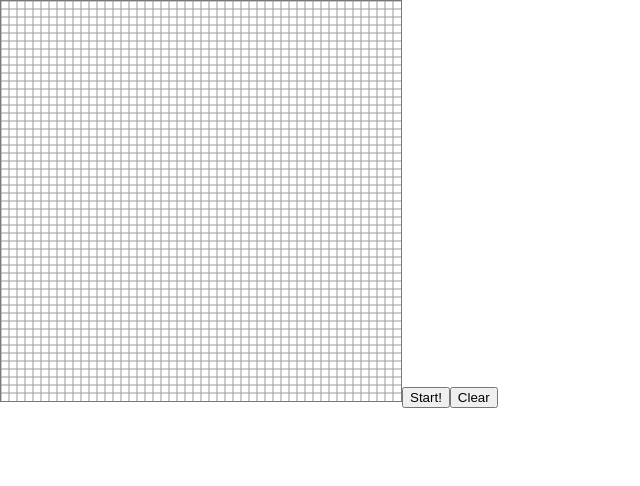
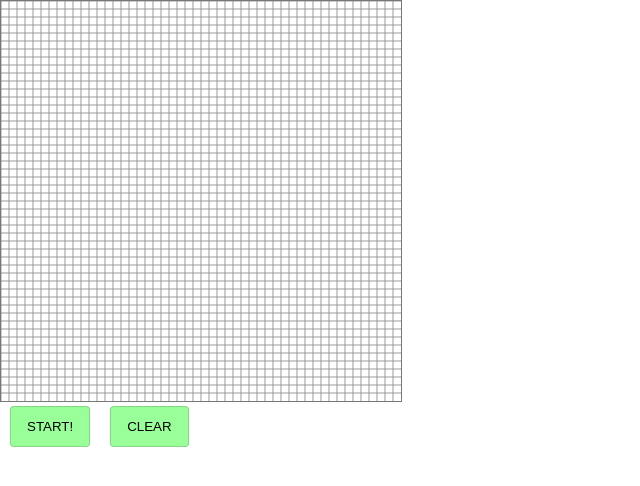
Before and after one commit to pablogarin/astar_nodejs, a React (Create React App) app: page / in a window 1280 px wide. Shown: the top 486 px of the page, without its empty margins (0-640 px from the left). Built offline with nearby package versions, Linux system fonts and the light colour scheme.

Commit message:
Fix: added styled component and improved button behaviour

```diff
--- a/src/App.js
+++ b/src/App.js
@@ -1,6 +1,7 @@
 import React, { useRef, useEffect, useState } from 'react';
 import Node from './classes/Node';
 import Heap from './classes/Heap';
+import Button from './styled/Button'
 
 const colors = {
   WHITE: '#fff',
@@ -132,6 +133,7 @@ function App() {
   const [startNode, setStartNode] = useState(null);
   const [endNode, setEndNode] = useState(null);
   const [matrix, setMatrix] = useState([]);
+  const [isRunning, setIsRunning] = useState(false);
   const width = 400;
   const size = 50;
 
@@ -145,6 +147,7 @@ function App() {
   }, [canvasRef]);
 
   const selectNode = (e, override=false) => {
+    if (isRunning) return;
     const { pageX, pageY } = e;
     if (pageX < 0 || pageX >= width || pageY < 0 || pageY >= width) {
       setStartSelecting(false);
@@ -187,6 +190,8 @@ function App() {
   }
 
   const pathFinder = async () => {
+    if (isRunning) return;
+    setIsRunning(true)
     if (startNode && endNode) {
       matrix.forEach(row => row.forEach(node => {
         if (!node.isStart && !node.isEnd && !node.isBlocked) {
@@ -204,6 +209,7 @@ function App() {
       }
       updateGrid();
     }
+    setIsRunning(false);
   }
 
   const clearNodes = () => {
@@ -215,6 +221,7 @@ function App() {
 
   return (
     <div className="App">
+      <div>
         <canvas
           ref={canvasRef}
           onMouseDown={() => setStartSelecting(true)}
@@ -222,8 +229,9 @@ function App() {
           onMouseMove={selectNode}
           onClick={(e) => { selectNode(e, true) }}
         />
-      <button onClick={pathFinder}>Start!</button>
-      <button onClick={clearNodes}>Clear</button>
+      </div>
+      <Button onClick={pathFinder} disabled={isRunning}>Start!</Button>
+      <Button onClick={clearNodes} disabled={isRunning}>Clear</Button>
     </div>
   );
 }
--- /dev/null
+++ b/src/styled/Button.js
@@ -0,0 +1,31 @@
+import styled from 'styled-components';
+
+const Button = styled.button`
+  background: ${props => props.bg ? props.bg : '#9F9'};
+  text-transform: uppercase;
+  padding: 12px 16px;
+  border-radius: 4px;
+  border: 1px solid #3333;
+  margin: 0 10px;
+  position: relative;
+  transition: box-shadow .3s ease;
+  cursor: pointer;
+  &:active, &:focus {
+    outline: none;
+  }
+  &:hover {
+    box-shadow: rgb(0 0 0 / 20%) 0px 3px 3px -2px, rgb(0 0 0 / 14%) 0px 3px 4px 0px, rgb(0 0 0 / 12%) 0px 1px 8px 0px;
+    &:before {
+      display: block;
+      position:absolute;
+      top: 0;
+      left: 0;
+      bottom: 0;
+      right: 0;
+      background: #3332;
+      content: "";
+    }
+  }
+`
+
+export default Button;
```
Lines whose indentation alone changed are shown as unchanged.
